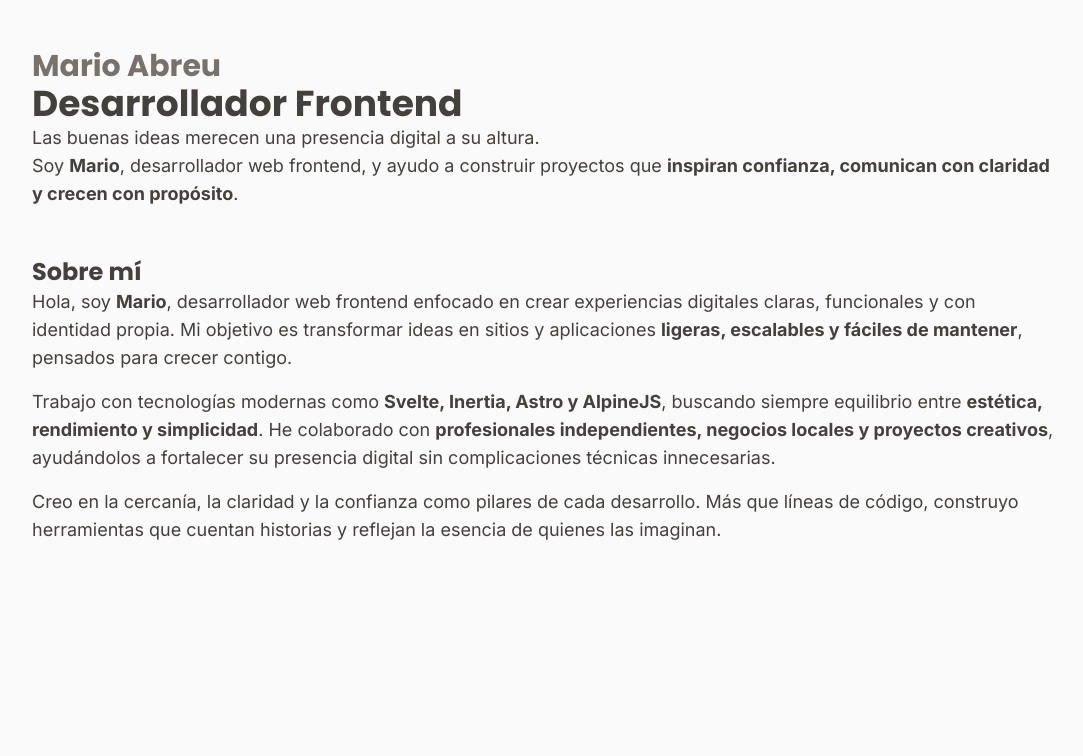
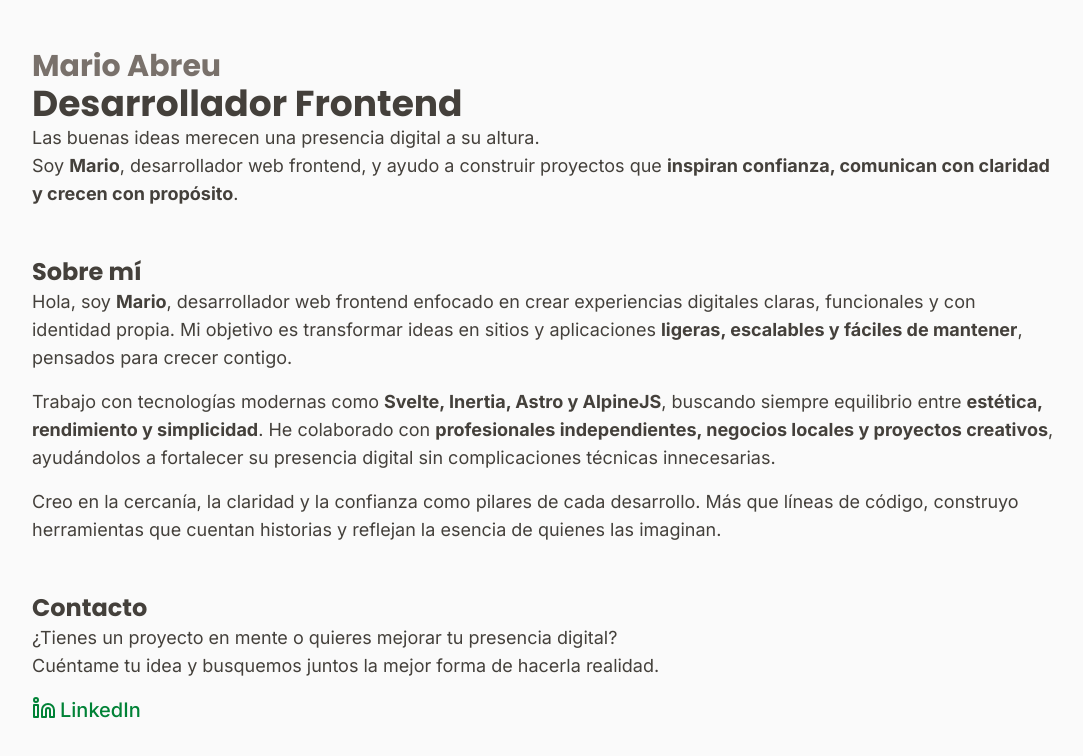
Before and after one commit to Max131/portfolio, an Astro site: page / in a window 1280 px wide. Shown: the whole page, without its empty margins (96-1179 px from the left). Built offline with nearby package versions, Linux system fonts and the light colour scheme; Astro itself is replaced by a stand-in of ours.

Commit message:
feat(i18n/ui.ts): añadir sección de contacto con enlaces y iconos feat(pages/index.astro): incluir sección de contacto en la página principal style(global.css): importar la fuente Inter en peso 500 para mejor legibilidad

```diff
--- a/src/i18n/ui.ts
+++ b/src/i18n/ui.ts
@@ -1,3 +1,11 @@
+import { Linkedin, type Icon as IconType } from "@lucide/astro";
+
+type Contact = {
+  name: string;
+  link: string;
+  icon?: typeof IconType;
+};
+
 export const languages = {
   es: "Español",
   en: "English",
@@ -11,6 +19,14 @@ export const site = {
   url: "https://mabreumx.mx",
   image: "/og-image.jpg",
 } as const;
+
+export const contactItems: Contact[] = [
+  {
+    name: "LinkedIn",
+    link: "https://www.linkedin.com/in/mario-abreu/",
+    icon: Linkedin,
+  },
+];
 
 export const ui = {
   es: {
@@ -31,6 +47,9 @@ export const ui = {
     "about.content":
       "<p>Hola, soy <strong>Mario</strong>, desarrollador web frontend enfocado en crear experiencias digitales claras, funcionales y con identidad propia. Mi objetivo es transformar ideas en sitios y aplicaciones <strong>ligeras, escalables y fáciles de mantener</strong>, pensados para crecer contigo.</p><p>Trabajo con tecnologías modernas como <strong>Svelte, Inertia, Astro y AlpineJS</strong>, buscando siempre equilibrio entre <strong>estética, rendimiento y simplicidad</strong>. He colaborado con <strong>profesionales independientes, negocios locales y proyectos creativos</strong>, ayudándolos a fortalecer su presencia digital sin complicaciones técnicas innecesarias.</p><p> Creo en la cercanía, la claridad y la confianza como pilares de cada desarrollo. Más que líneas de código, construyo herramientas que cuentan historias y reflejan la esencia de quienes las imaginan.</p>",
     "projects.title": "Proyectos",
+    "contact.title": "Contacto",
+    "contact.content":
+      "<p>¿Tienes un proyecto en mente o quieres mejorar tu presencia digital?</p><p>Cuéntame tu idea y busquemos juntos la mejor forma de hacerla realidad.</p>",
   },
   en: {
     "nav.home": "Home",
--- a/src/pages/index.astro
+++ b/src/pages/index.astro
@@ -1,6 +1,6 @@
 ---
 import Layout from "@layouts/Default.astro";
-import { site } from "@i18n/ui.ts";
+import { site, contactItems } from "@i18n/ui.ts";
 import { useTranslation } from "@i18n/utils.ts";
 
 const t = useTranslation(Astro.currentLocale);
@@ -20,8 +20,33 @@ const t = useTranslation(Astro.currentLocale);
 			<div class="text-lg" set:html={t("hero.content")} />
 		</div>
 	</section>
-	<section id="about">
+
+	<section class="mb-12" id="about">
 		<h2 class="font-title font-bold text-2xl">{t("about.title")}</h2>
 		<div class="text-lg *:mb-4" set:html={t("about.content")} />
 	</section>
+
+	<section id="contact" class="mb-12">
+		<h2 class="font-title font-bold text-2xl">{t("contact.title")}</h2>
+		<div class="text-lg" set:html={t("contact.content")} />
+		<ul class="mt-4 space-y-2">
+			{
+				contactItems.map((item) => (
+					<li>
+						<a
+							class="inline-flex gap-1 items-base text-green-700"
+							href={item.link}
+							target="_blank"
+							rel="noopener noreferrer"
+						>
+							<span>
+								<item.icon />
+							</span>
+							<span class="font-medium text-xl">{item.name}</span>
+						</a>
+					</li>
+				))
+			}
+		</ul>
+	</section>
 </Layout>
--- a/src/styles/global.css
+++ b/src/styles/global.css
@@ -1,5 +1,6 @@
 @import "@fontsource/poppins/700.css";
 @import "@fontsource/inter";
+@import "@fontsource/inter/500.css";
 @import "@fontsource/inter/700.css";
 @import "tailwindcss";
 @theme {
```
